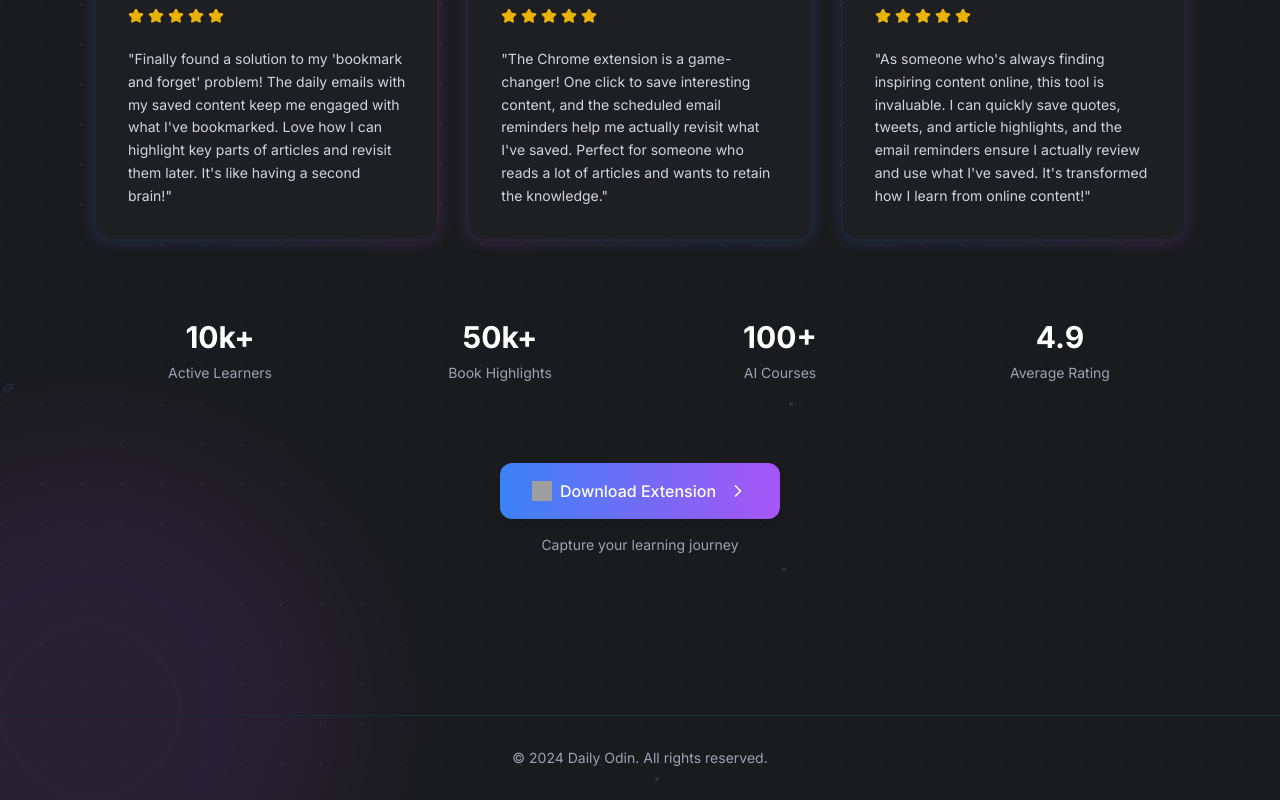
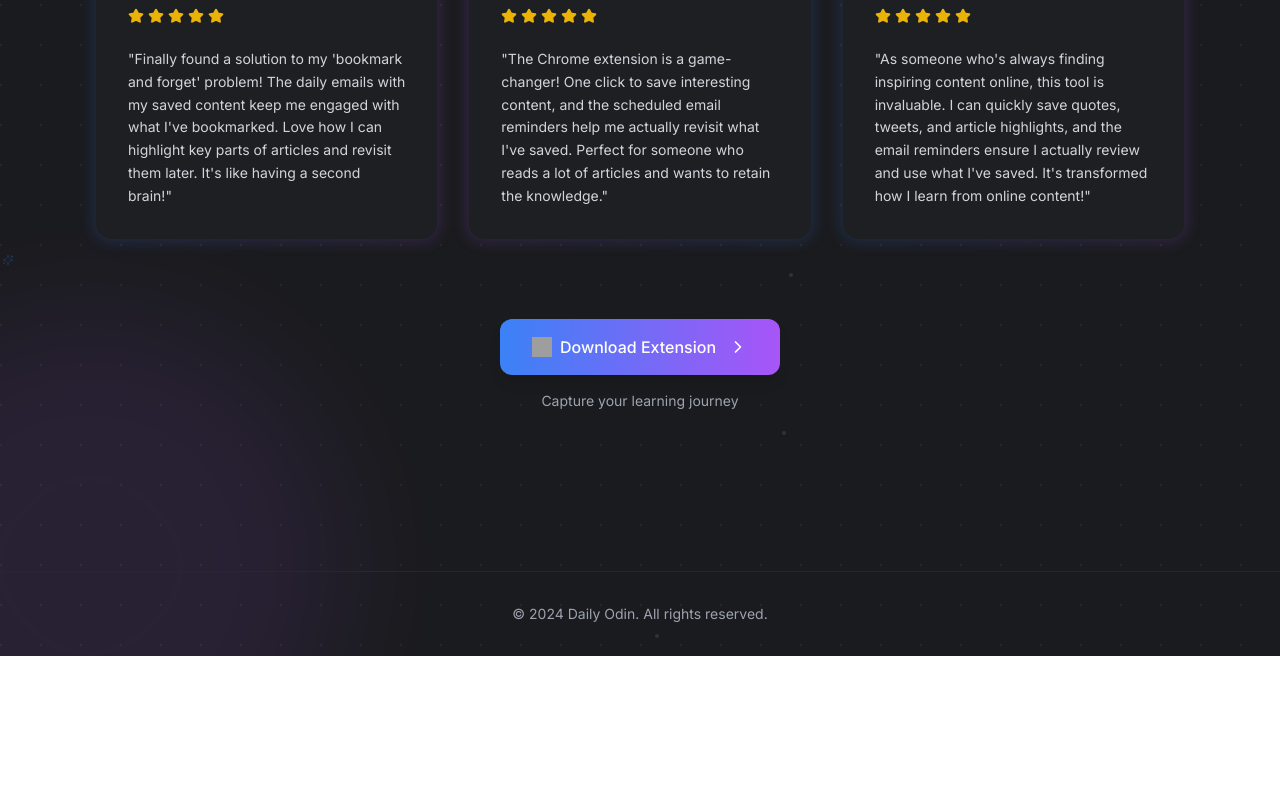
Before and after one commit to timbabnik/ailearning, a Next.js app: page / in a window 1280 px wide. Shown: the part 3036-3836 px from the top of the page. After the commit the page ends 3692 px from the top, so only its background shows below. Built offline with nearby package versions, Linux system fonts and the light colour scheme; grey boxes are pictures that could not be loaded.

Commit message:
testimonials

```diff
--- a/app/page.js
+++ b/app/page.js
@@ -751,24 +751,7 @@ const handleSubmit = async (e) => {
                 </div>
 
                 {/* Stats Section */}
-                <div className="grid grid-cols-2 md:grid-cols-4 gap-8 mt-20">
-                  <div className="text-center">
-                    <h4 className="text-3xl font-bold text-white mb-2">10k+</h4>
-                    <p className="text-gray-400 text-sm">Active Learners</p>
-                  </div>
-                  <div className="text-center">
-                    <h4 className="text-3xl font-bold text-white mb-2">50k+</h4>
-                    <p className="text-gray-400 text-sm">Book Highlights</p>
-                  </div>
-                  <div className="text-center">
-                    <h4 className="text-3xl font-bold text-white mb-2">100+</h4>
-                    <p className="text-gray-400 text-sm">AI Courses</p>
-                  </div>
-                  <div className="text-center">
-                    <h4 className="text-3xl font-bold text-white mb-2">4.9</h4>
-                    <p className="text-gray-400 text-sm">Average Rating</p>
-                  </div>
-                </div>
+
 
                 {/* Final CTA */}
                 <div className="text-center mt-20">
```
